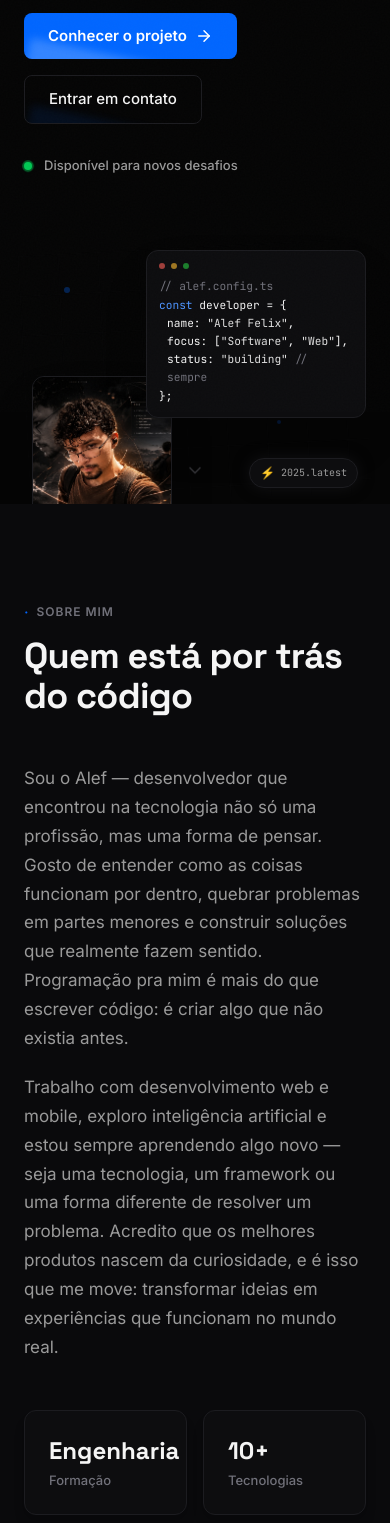
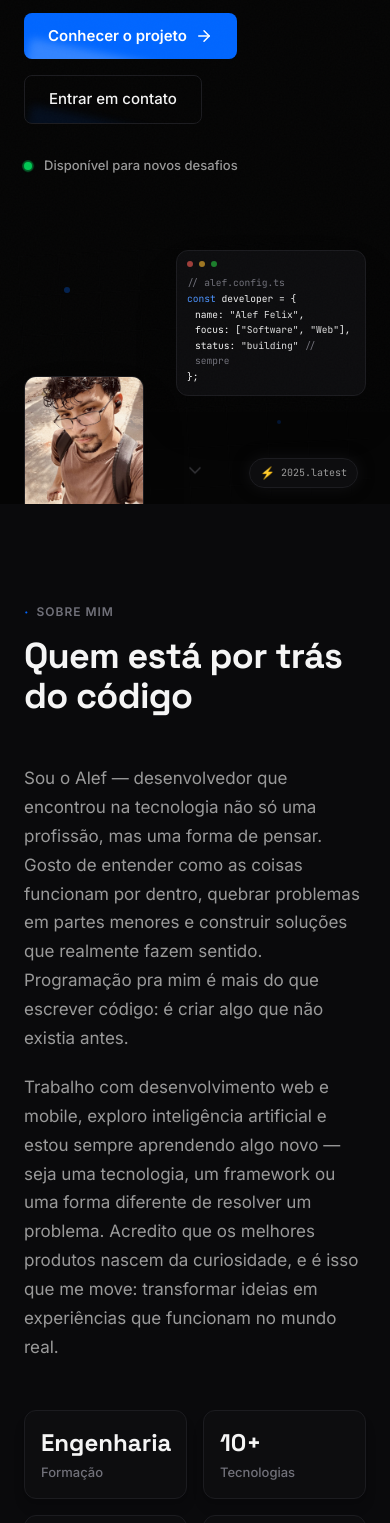
Before and after one commit to aleffelix15/alef.dev, a React (Vite) app: page / in a window 390 px wide. Shown: the part 432-1955 px from the top of the page. Built offline with nearby package versions, Linux system fonts and the light colour scheme.

Commit message:
Update portfolio

```diff
--- a/src/components/About.tsx
+++ b/src/components/About.tsx
@@ -80,7 +80,7 @@ export const About: React.FC = () => {
               <motion.div
                 key={index}
                 variants={statsVariants}
-                className="bg-[#0D0D0F] border border-[#1C1C20] hover:border-[#2E2E38] hover:bg-[#111114] rounded-xl p-6 transition-all duration-300 group shadow-lg"
+                className="bg-[#0D0D0F] border border-[#1C1C20] hover:border-[#2E2E38] hover:bg-[#111114] rounded-xl p-4 sm:p-6 transition-all duration-300 group shadow-lg"
               >
                 <div className="font-display text-2xl font-bold text-[#F5F5F5] group-hover:text-white transition-colors">
                   {stat.isNumber ? (
--- a/src/components/Hero.tsx
+++ b/src/components/Hero.tsx
@@ -140,10 +140,10 @@ export const Hero: React.FC = () => {
           {/* Photo */}
           <motion.div
             style={{ y: photoY }}
-            className="absolute top-1/2 left-2 sm:left-4 -translate-y-1/2 w-[140px] h-[170px] sm:w-[170px] sm:h-[210px] md:w-[200px] md:h-[240px] rounded-xl sm:rounded-2xl border border-[#1C1C20] overflow-hidden shadow-2xl z-10 bg-[#0A0A0C]"
+            className="absolute top-1/2 left-0 sm:left-4 -translate-y-1/2 w-[120px] h-[150px] sm:w-[170px] sm:h-[210px] md:w-[200px] md:h-[240px] rounded-xl sm:rounded-2xl border border-[#1C1C20] overflow-hidden shadow-2xl z-10 bg-[#0A0A0C]"
           >
             <img
-              src="/assets/alef.jpg"
+              src="/assets/alef2.png"
               alt="Alef Felix"
               className="w-full h-full object-cover grayscale-[20%]"
             />
@@ -152,12 +152,12 @@ export const Hero: React.FC = () => {
           {/* Code Snippet Card with parallax and floating motion */}
           <motion.div
             style={{ y: codeY }}
-            className="absolute top-2 sm:top-4 right-0 w-[220px] sm:w-[250px] md:w-[280px] z-20"
+            className="absolute top-2 sm:top-4 right-0 w-[190px] sm:w-[250px] md:w-[280px] z-20"
           >
             <motion.div
               animate={{ y: [0, -5, 0] }}
               transition={{ duration: 4.5, repeat: Infinity, ease: 'easeInOut' }}
-              className="bg-[#0D0D0F] border border-[#1C1C20] rounded-xl p-3 sm:p-4 shadow-2xl"
+              className="bg-[#0D0D0F] border border-[#1C1C20] rounded-xl p-2.5 sm:p-4 shadow-2xl"
             >
               <div className="flex gap-1.5 sm:gap-2 mb-2 sm:mb-3">
                 <div className="w-1.5 h-1.5 sm:w-2 sm:h-2 rounded-full bg-[#FF5F56] opacity-60" />
@@ -165,7 +165,7 @@ export const Hero: React.FC = () => {
                 <div className="w-1.5 h-1.5 sm:w-2 sm:h-2 rounded-full bg-[#27C93F] opacity-60" />
               </div>
 
-              <div className="font-mono text-[0.7rem] sm:text-[0.775rem] md:text-[0.8125rem] leading-relaxed select-none">
+              <div className="font-mono text-[0.6rem] sm:text-[0.775rem] md:text-[0.8125rem] leading-relaxed select-none">
                 <motion.div
                   initial="hidden"
                   animate="visible"
```
Also changed, not shown: public/assets/alef2.png (added).
